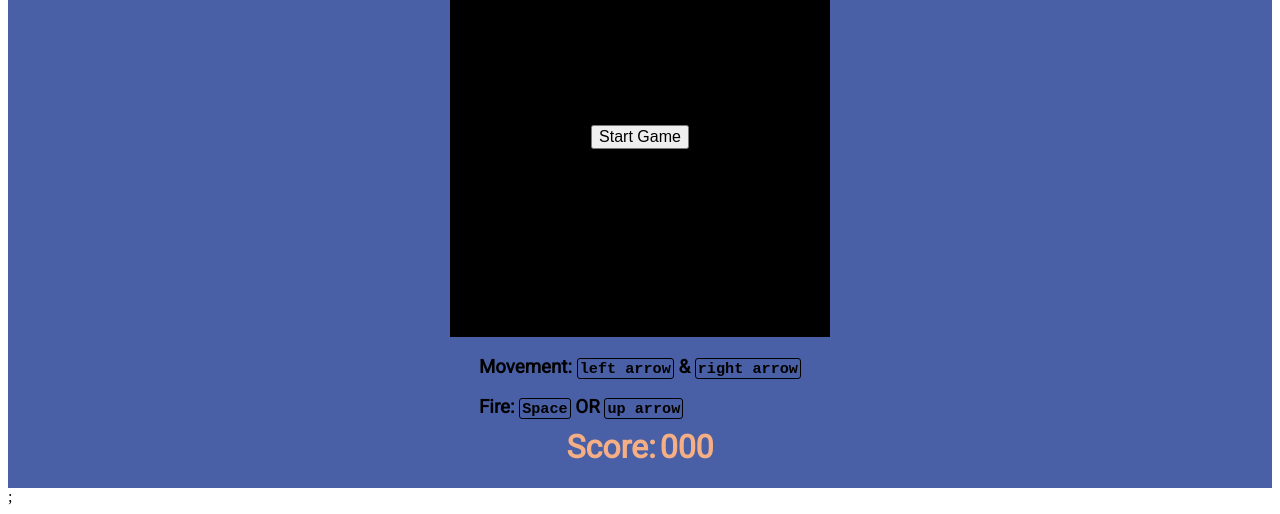
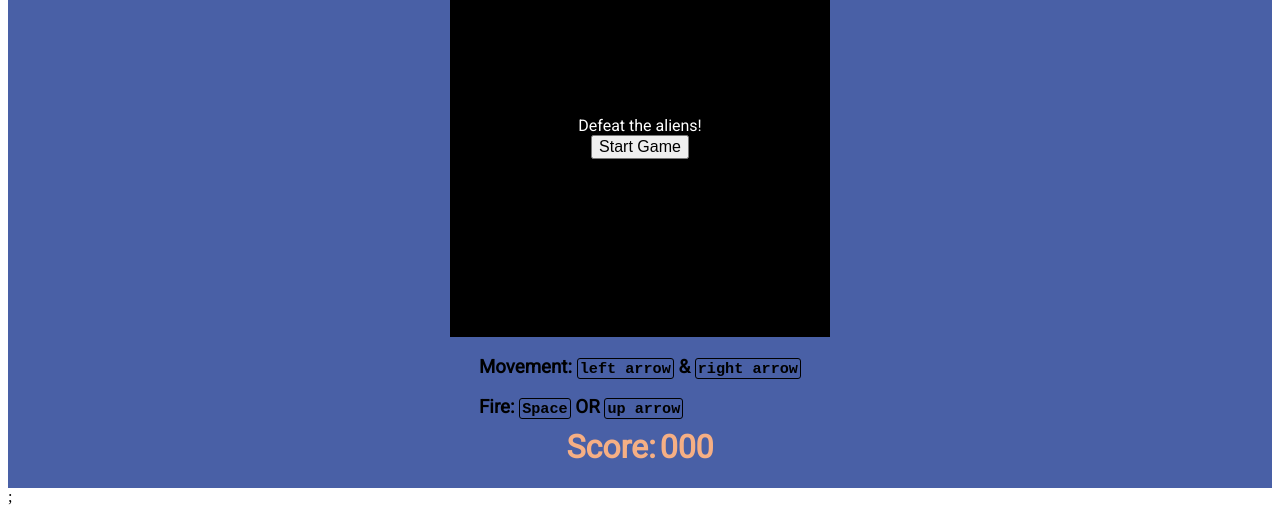
Before and after one commit to NasimAkbor/Galaga-Space-Invaders-esqure-Game, a plain HTML site: page index.html in a window 1280 px wide. Shown: the part 351-865 px from the top of the page. Drawn offline with Linux system fonts and the light colour scheme.

Commit message:
bug fixes

```diff
--- a/index.html
+++ b/index.html
@@ -18,6 +18,7 @@
   <div class="container">
     <div class="mainBox">
       <div id="start-screen" class="screen">
+        <div>Defeat the aliens!</div>
         <button class="start">Start Game</button>
       </div>
       <div class="gameBox" style="display:none">
--- a/script.js
+++ b/script.js
@@ -30,6 +30,7 @@ let spots = [ //Positions within allDivs that I want the aliens to start at. 11x
   61, 62, 63, 64, 65, 66, 67, 68, 69, 70, 71,
   80, 81, 82, 83, 84, 85, 86, 87, 88, 89, 90
 ]
+
 //Function to draw in the aliens.
 function makeEm() {
   for (let i = 0; i < spots.length; i++) {
@@ -144,7 +145,7 @@ function shootEmDown() {
       clearInterval(shootingInterval);
       setTimeout(() => allDivs[currentBlaster].classList.remove('pewpew'), 50)
     }
-    //When blaster hits a alien it removes the alien&blaster
+    //When blaster hits an alien it removes the alien&blaster
     if (allDivs[currentBlaster].classList.contains('pewpew' && 'nondescriptLifeform')) {
       allDivs[currentBlaster].classList.add('death');
       allDivs[currentBlaster].classList.remove('pewpew');
```
